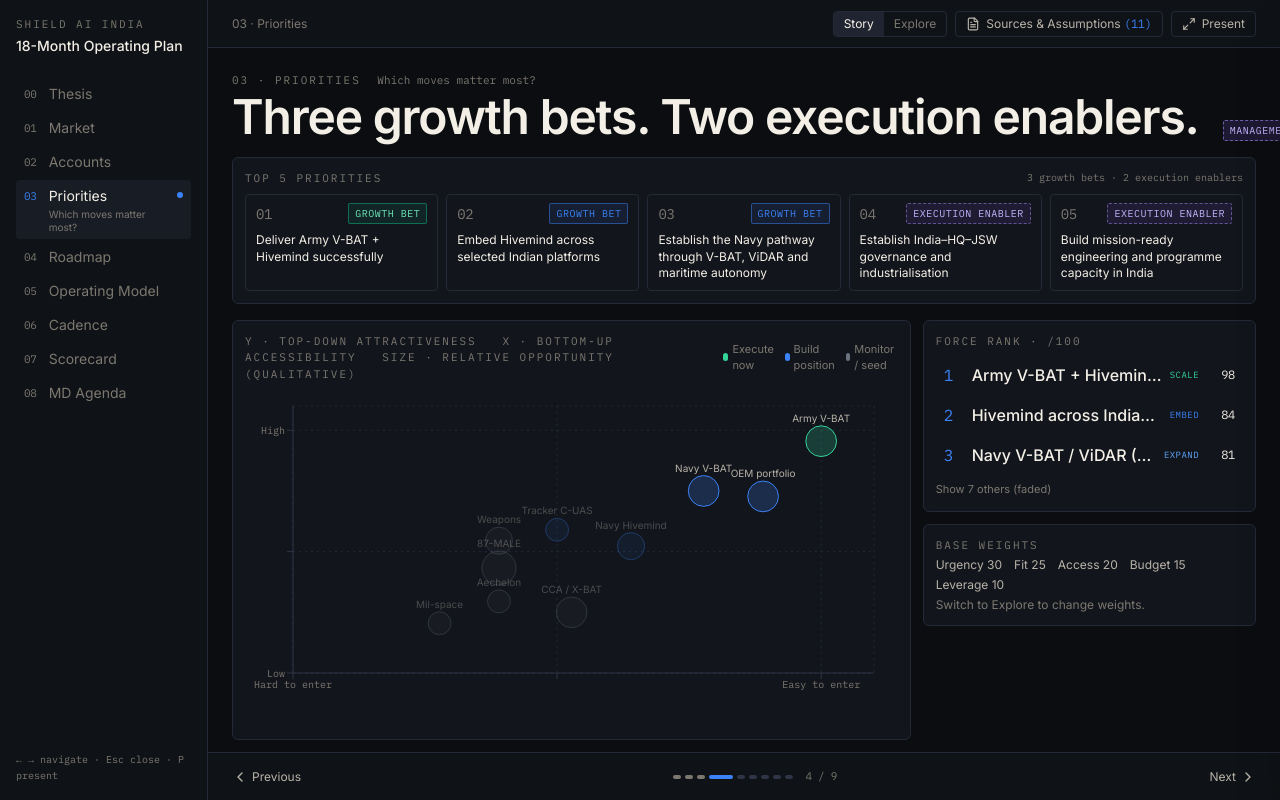
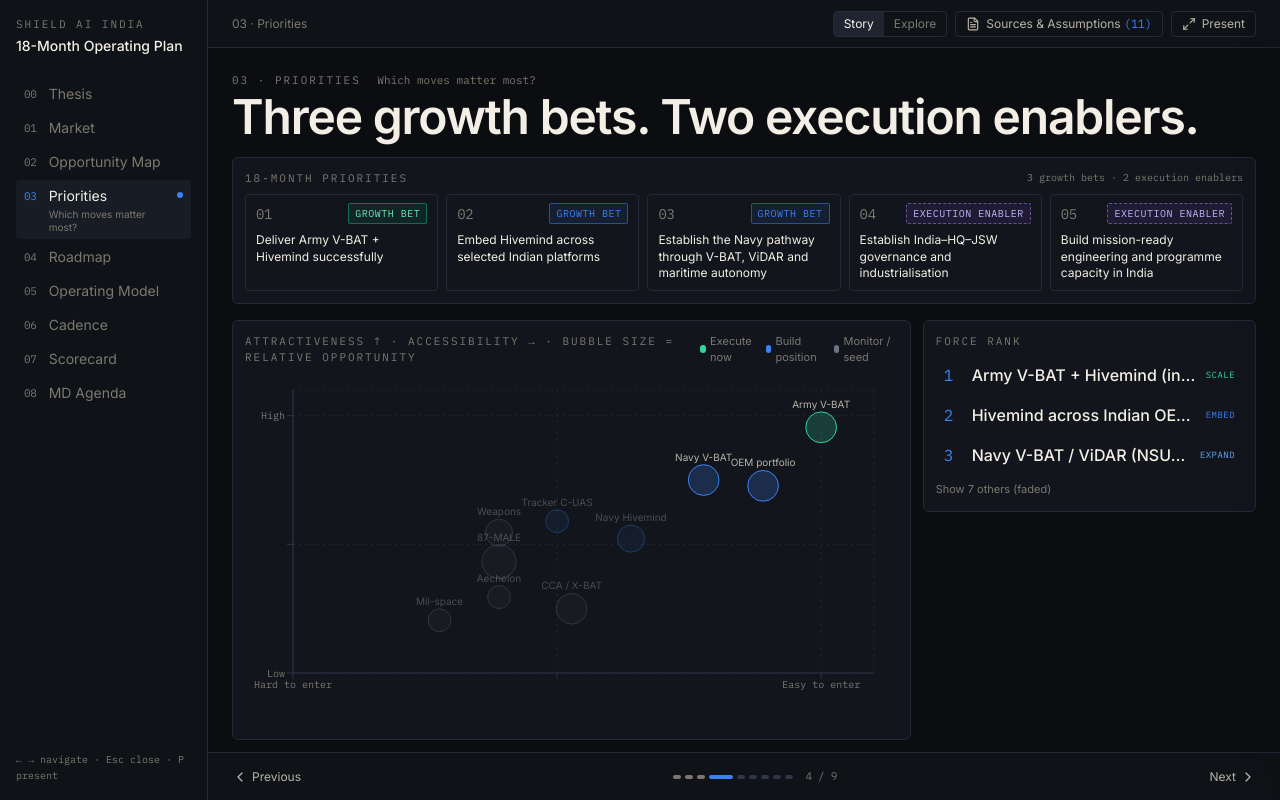
Before and after one commit to Sakshambhutani/shield-ai-emergent, a React (Vite) app in the folder shield-ai-india-source/frontend/: page /convergence in a window 1280 px wide. Built offline with nearby package versions, Linux system fonts and the light colour scheme.

Commit message:
Refine market opportunities and priorities modes

```diff
--- a/shield-ai-india-source/frontend/src/App.tsx
+++ b/shield-ai-india-source/frontend/src/App.tsx
@@ -17,8 +17,8 @@
       <Shell>
         <Routes>
           <Route path="/" element={<Home />} />
-          <Route path="/money" element={<Money />} />
-          <Route path="/buyers" element={<Buyers />} />
+          <Route path="/market" element={<Money />} />
+          <Route path="/opportunities" element={<Buyers />} />
           <Route path="/convergence" element={<Convergence />} />
           <Route path="/roadmap" element={<Roadmap />} />
           <Route path="/operating-model" element={<OperatingModel />} />
--- a/shield-ai-india-source/frontend/src/data/sections.ts
+++ b/shield-ai-india-source/frontend/src/data/sections.ts
@@ -10,8 +10,8 @@
 
 export const SECTIONS: SectionDef[] = [
   { id: 'home', num: '00', label: 'Thesis', path: '/', question: 'How do we scale in India?', answer: 'Three bets.', claimIds: ['c-army-select', 'c-army-sdk', 'c-jsw', 'c-mission', 'c-hivemind-agnostic', 'c-india-sub', 'm-3bets'] },
-  { id: 'money', num: '01', label: 'Market', path: '/money', question: 'Where is demand heading?', answer: 'Money and modernisation are moving toward autonomy.', claimIds: ['c-budget-total', 'c-budget-capital', 'c-budget-acq', 'c-budget-domestic', 'c-budget-revenue', 'c-dap', 'c-nsuas', 'c-haps', 'c-cuas-aon', 'c-male', 'c-army-drones', 'c-cats', 'm-tactical-layer', 'm-male-layer'] },
-  { id: 'buyers', num: '02', label: 'Accounts', path: '/buyers', question: 'Where can we win?', answer: 'A broad bottom-up opportunity universe across products, missions and platform cells.', claimIds: ['c-army-select', 'c-vbat', 'c-xbat', 'c-vidar', 'c-grse-platforms', 'c-bel-platforms', 'c-hal-platforms', 'c-hal-warrior-2026', 'c-bdl-ai', 'c-kssl-underwater', 'c-mdl-xlauv', 'c-newspace-incumbency', 'c-lt-incumbent', 'c-adani-incumbent', 'c-raphe-incumbency', 'c-ayaan-incumbency', 'c-paras-selective', 'm-account-postures', 'c-mhi', 'c-sg', 'c-tt', 'c-tracker-l3h'] },
+  { id: 'money', num: '01', label: 'Market', path: '/market', question: 'Where is demand heading?', answer: 'Money and modernisation are moving toward autonomy.', claimIds: ['c-budget-total', 'c-budget-capital', 'c-budget-acq', 'c-budget-domestic', 'c-budget-revenue', 'c-dap', 'c-nsuas', 'c-haps', 'c-cuas-aon', 'c-male', 'c-army-drones', 'c-cats', 'm-tactical-layer', 'm-male-layer'] },
+  { id: 'buyers', num: '02', label: 'Opportunity Map', path: '/opportunities', question: 'Where can we win?', answer: 'A broad bottom-up opportunity universe across products, missions and platform cells.', claimIds: ['c-army-select', 'c-vbat', 'c-xbat', 'c-vidar', 'c-grse-platforms', 'c-bel-platforms', 'c-hal-platforms', 'c-hal-warrior-2026', 'c-bdl-ai', 'c-kssl-underwater', 'c-mdl-xlauv', 'c-newspace-incumbency', 'c-lt-incumbent', 'c-adani-incumbent', 'c-raphe-incumbency', 'c-ayaan-incumbency', 'c-paras-selective', 'm-account-postures', 'c-mhi', 'c-sg', 'c-tt', 'c-tracker-l3h'] },
   { id: 'convergence', num: '03', label: 'Priorities', path: '/convergence', question: 'Which moves matter most?', answer: 'Three growth bets. Two execution enablers.', claimIds: ['m-scores', 'm-3bets', 'm-tactical-layer', 'm-male-layer', 'm-navy-pen', 'c-army-select', 'c-male', 'c-nsuas', 'c-cats', 'c-nrt', 'c-grse'] },
   { id: 'roadmap', num: '04', label: 'Roadmap', path: '/roadmap', question: 'What happens when?', answer: 'Establish → prove → expand → scale.', claimIds: ['m-roadmap', 'm-integrations', 'c-catalyst', 'c-jsw', 'c-army-select', 'c-nsuas'] },
   { id: 'opmodel', num: '05', label: 'Operating Model', path: '/operating-model', question: 'How do we organise to deliver?', answer: 'Three mission teams consume seven India capabilities and pull from global centres.', claimIds: ['m-opmodel', 'c-india-sub', 'c-jsw', 'c-army-sdk', 'c-vision-australia', 'c-taiwan-node', 'c-ukraine-field', 'c-uae-hub'] },
--- a/shield-ai-india-source/frontend/src/sections/Buyers.tsx
+++ b/shield-ai-india-source/frontend/src/sections/Buyers.tsx
@@ -161,5 +161,5 @@
 export default function Buyers() {
   const [tab, setTab] = useState<Tab>('universe');
   const tabs: [Tab, string][] = [['universe', 'Opportunity universe'], ['product', 'By Shield product'], ['customer', 'By customer'], ['platform', 'By platform / prime']];
-  return <Screen className="buyers-screen"><Headline title="Map the addressable opportunity" sub="See the size and shape of the bottom-up possibility before Section 03 determines where to focus." /><ExploreNote>Explore reveals competitive posture, platform confidence and alternate customer or product routes.</ExploreNote><div className="buyers-topline"><div data-testid="buyers-tabs" className="buyers-tabs">{tabs.map(([id, label]) => <button key={id} data-testid={`tab-${id}`} aria-pressed={tab === id} onClick={() => setTab(id)} className={cn(tab === id && 'active')}>{label}</button>)}</div><div className="buyers-thesis"><span>BOTTOM-UP</span> Programme universe × insertion point</div></div>{tab === 'universe' && <UniverseView />}{tab === 'platform' && <EcosystemView />}{tab === 'product' && <ProductView />}{tab === 'customer' && <CustomerView />}</Screen>;
+  return <Screen className="buyers-screen"><Headline title="Where Shield AI can win in India" sub="See the size and shape of the bottom-up possibility before Section 03 determines where to focus." /><ExploreNote>Explore reveals competitive posture, platform confidence and alternate customer or product routes.</ExploreNote><div className="buyers-topline"><div data-testid="buyers-tabs" className="buyers-tabs">{tabs.map(([id, label]) => <button key={id} data-testid={`tab-${id}`} aria-pressed={tab === id} onClick={() => setTab(id)} className={cn(tab === id && 'active')}>{label}</button>)}</div><div className="buyers-thesis"><span>BOTTOM-UP</span> Programme universe × insertion point</div></div>{tab === 'universe' && <UniverseView />}{tab === 'platform' && <EcosystemView />}{tab === 'product' && <ProductView />}{tab === 'customer' && <CustomerView />}</Screen>;
 }
--- a/shield-ai-india-source/frontend/src/sections/Convergence.tsx
+++ b/shield-ai-india-source/frontend/src/sections/Convergence.tsx
@@ -3,7 +3,7 @@
 import { X } from 'lucide-react';
 import { cn } from '@/lib/cn';
 import { Field, Headline, HORIZON_META, Pill, Screen } from '@/components/ui';
-import { EvidenceBadge, SourceButton } from '@/components/Evidence';
+import { SourceButton } from '@/components/Evidence';
 import { WeightSliders } from '@/components/AssumptionCalc';
 import { PrecedentTag } from '@/components/AccountDrawer';
 import { OPPORTUNITIES, BET_META } from '@/data/opportunities';
@@ -22,7 +22,6 @@
 
 type Row = (typeof OPPORTUNITIES)[number] & { total: number; x: number; y: number; z: number };
 type HorizonKey = keyof typeof HORIZON_META;
-const HEADLINE_CLAIMS = ['m-scores', 'm-3bets'];
 const MARGIN = { top: 16, right: 24, bottom: 24, left: 8 };
 const DOMAIN: [number, number] = [1, 5.4];
 const TICKS = [1, 3, 5];
@@ -40,9 +39,10 @@
 ];
 
 function BubbleTip({ payload }: { payload?: readonly { payload: Row }[] }) {
+  const { mode } = useStore();
   const p = payload?.[0]?.payload;
   if (!p) return null;
-  return <div className="panel px-3 py-2 text-xs"><div className="font-medium">{p.title}</div><div className="num text-paper-3">score {p.total} · {HORIZON_META[p.horizon].label}</div></div>;
+  return <div className="panel px-3 py-2 text-xs"><div className="font-medium">{p.title}</div><div className="num text-paper-3">{mode === 'explore' && `score ${p.total} · `}{HORIZON_META[p.horizon].label}</div></div>;
 }
 
 function Bubble({ cx, cy, size, payload, on, faded }: { cx: number; cy: number; size: number; payload: Row; on: boolean; faded: boolean }) {
@@ -62,7 +62,7 @@
   const listed = mode === 'explore' || showAll ? rows : rows.slice(0, 3);
   return (
     <div className="panel p-3 shrink-0 max-h-[320px] overflow-y-auto" data-testid="force-rank">
-      <div className="eyebrow mb-2">Force rank · /100</div>
+       <div className="eyebrow mb-2">Force rank{mode === 'explore' && ' · /100'}</div>
       <ol className="space-y-1">
         {listed.map((r, i) => { const t = i < 3; return (
           <li key={r.id}><button data-testid={`rank-${r.id}`} onClick={() => onSelect(r.id)} className={cn('w-full flex items-center gap-2 rounded px-2 py-1.5 text-left transition-all duration-300', sel === r.id && 'bg-ink-3', !t && 'opacity-55', r.component && 'pl-5')}>
@@ -70,7 +70,7 @@
             <span className={cn('flex-1 truncate', t ? 'text-base font-medium' : 'text-sm')}>{r.title}</span>
             {r.component && <span className="font-mono text-[9px] uppercase tracking-wider text-paper-3">part of EMBED</span>}
             {t && <span className="font-mono text-[9px] uppercase tracking-wider" style={{ color: BET_META[r.bet].color }}>{BET_META[r.bet].label}</span>}
-            <span className="num text-xs w-7 text-right">{r.total}</span>
+             {mode === 'explore' && <span className="num text-xs w-7 text-right">{r.total}</span>}
           </button></li>); })}
       </ol>
       {mode === 'story' && rows.length > 3 && <button data-testid="rank-show-all" onClick={() => setShowAll(!showAll)} className="mt-2 text-[11px] text-paper-3 hover:text-paper-2">{showAll ? 'Show top 3 only' : `Show ${rows.length - 3} others (faded)`}</button>}
@@ -79,6 +79,7 @@
 }
 
 function OpportunityDetail({ s, onClose }: { s: Row; onClose: () => void }) {
+  const { mode } = useStore();
   return (
     <div data-testid="opportunity-detail" className="panel p-4 grid md:grid-cols-6 gap-3 animate-rise shrink-0 relative">
       <button type="button" data-testid="opportunity-detail-close" onClick={onClose} aria-label="Close opportunity detail" className="absolute right-3 top-3 rounded p-1 text-paper-3 hover:bg-ink-3 hover:text-paper-2"><X className="h-4 w-4" /></button>
@@ -86,7 +87,7 @@
       <Field label="Mission">{s.mission}</Field>
       <Field label="Buyer · prime">{s.buyer}{s.prime && <div className="text-paper-2 text-xs">{s.prime}</div>}</Field>
       <Field label="Programme value"><span className={cn(s.programmeValue.includes('₹') ? 'num text-amber-300' : 'text-paper-3 italic text-xs')}>{s.programmeValue}</span><div><Pill className="mt-1">{s.valueTag}</Pill></div></Field>
-      <Field label="Scores (1–5)"><div className="num text-xs text-paper-2">U{s.scores.urgency} · F{s.scores.fit} · A{s.scores.access} · B{s.scores.budget} · L{s.scores.leverage}</div><div className="num text-lg">{s.total}<span className="text-xs text-paper-3">/100</span></div></Field>
+       {mode === 'explore' && <Field label="Scores (1–5)"><div className="num text-xs text-paper-2">U{s.scores.urgency} · F{s.scores.fit} · A{s.scores.access} · B{s.scores.budget} · L{s.scores.leverage}</div><div className="num text-lg">{s.total}<span className="text-xs text-paper-3">/100</span></div></Field>}
     </div>
   );
 }
@@ -94,12 +95,12 @@
 function WeightsPanel() {
   const { mode, setCalc } = useStore();
   if (mode === 'explore') return <div className="panel p-3 border-dashed border-violet-400/50" data-testid="weights-panel"><div className="flex items-center justify-between mb-2"><span className="eyebrow text-violet-300">Weights · recalculates instantly</span><button onClick={() => setCalc(true)} className="text-[11px] text-violet-300 hover:underline">Full calculator</button></div><WeightSliders /></div>;
-  return <div className="panel p-3 text-xs text-paper-2 flex flex-wrap gap-x-3 gap-y-1"><span className="eyebrow w-full">Base weights</span><span>Urgency 30</span><span>Fit 25</span><span>Access 20</span><span>Budget 15</span><span>Leverage 10</span><span className="text-paper-3 w-full">Switch to Explore to change weights.</span></div>;
+  return null;
 }
 
 function PriorityLedger() {
   return <section data-testid="priority-ledger" className="panel p-3 shrink-0">
-    <div className="flex items-center justify-between gap-3"><span className="eyebrow text-sig-blue">Top 5 priorities</span><span className="font-mono text-[10px] text-paper-3">3 growth bets · 2 execution enablers</span></div>
+    <div className="flex items-center justify-between gap-3"><span className="eyebrow text-sig-blue">18-month priorities</span><span className="font-mono text-[10px] text-paper-3">3 growth bets · 2 execution enablers</span></div>
     <div className="grid grid-cols-1 sm:grid-cols-2 lg:grid-cols-5 gap-2 mt-2">
       {PRIORITIES.map((p) => <div key={p.number} className="rounded border border-line bg-ink-2 px-2.5 py-2">
         <div className="flex items-center justify-between gap-2"><span className="num text-sm text-paper-3">{p.number}</span><Pill tone={p.tone}>{p.type}</Pill></div>
@@ -121,12 +122,12 @@
   const s = all.find((r) => r.id === sel) ?? null;
   return (
     <Screen>
-      <Headline title="Three growth bets. Two execution enablers." titleClassName="lg:text-4xl xl:text-5xl lg:whitespace-nowrap" sub="Large budgets do not automatically equal attractive opportunities; accessibility, architecture and timing matter." right={<div className="flex items-center gap-2"><EvidenceBadge cls="modelled" /><span className="font-mono text-[10px] text-paper-3">Prioritisation model — not official data</span><SourceButton claimIds={HEADLINE_CLAIMS} title="Prioritisation model" /></div>} />
+      <Headline title="Three growth bets. Two execution enablers." titleClassName="lg:text-4xl xl:text-5xl lg:whitespace-nowrap" sub="Large budgets do not automatically equal attractive opportunities; accessibility, architecture and timing matter." />
       <PriorityLedger />
       <div className="grid lg:grid-cols-3 gap-3 flex-1 min-h-0">
         <div className="lg:col-span-2 panel p-3 flex flex-col min-h-[420px]" data-testid="bubble-chart">
           <div className="flex items-center justify-between text-[11px]">
-            <span className="eyebrow">Y · Top-down attractiveness &nbsp; X · Bottom-up accessibility &nbsp; size · relative opportunity (qualitative)</span>
+             <span className="eyebrow">Attractiveness ↑ · Accessibility → · bubble size = relative opportunity</span>
             <div className="flex gap-2">{HORIZON_KEYS.map((h) => <span key={h} className="inline-flex items-center gap-1 text-paper-3"><span className="h-2 w-2 rounded-full" style={{ background: HORIZON_META[h].color }} />{HORIZON_META[h].label}</span>)}</div>
           </div>
           <div className="flex-1 min-h-0 mt-2">
--- a/shield-ai-india-source/frontend/src/sections/Home.tsx
+++ b/shield-ai-india-source/frontend/src/sections/Home.tsx
@@ -62,7 +62,7 @@
       <div className="thesis-options" data-testid="future-options">
         <span className="eyebrow">POSITION, DON'T DISTRACT</span>
         <span className="thesis-options-line" aria-hidden="true" />
-        {OPTIONS.map((option) => <Link key={option} to="/money?view=future">{option}<span aria-hidden="true"> ↗</span></Link>)}
+        {OPTIONS.map((option) => <Link key={option} to="/market?view=future">{option}<span aria-hidden="true"> ↗</span></Link>)}
       </div>
     </Screen>
   );
--- a/shield-ai-india-source/frontend/src/sections/Money.tsx
+++ b/shield-ai-india-source/frontend/src/sections/Money.tsx
@@ -166,7 +166,7 @@
         <div className="shrink-0"><h1 className="text-2xl sm:text-3xl lg:text-4xl font-semibold tracking-tight leading-tight" data-testid="screen-headline">Where else can Shield’s autonomy stack travel?</h1></div>
         <FuturePossibility />
       </> : <>
-       <Headline title="Money is moving toward autonomy" sub="Official pools are context, not TAM. Only Shield-relevant capability universes branch out." right={
+       <Headline title="India’s defence demand is moving toward autonomy" sub="Official pools are context, not TAM. Only Shield-relevant capability universes branch out." right={
         <div className="flex gap-2">
           <div data-testid="view-toggle" className="flex rounded border border-line overflow-hidden text-xs">
             {(['budget', 'mission'] as const).map((v) => <button key={v} data-testid={`view-${v}`} onClick={() => setView(v)} className={cn('px-3 py-1 capitalize transition-colors duration-200', view === v ? 'bg-ink-4 text-paper' : 'text-paper-3 hover:text-paper-2')}>{v} view</button>)}
```
